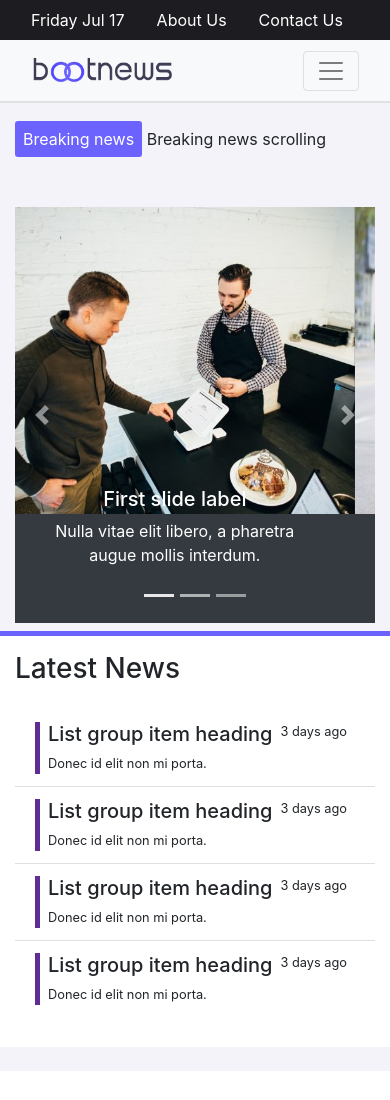
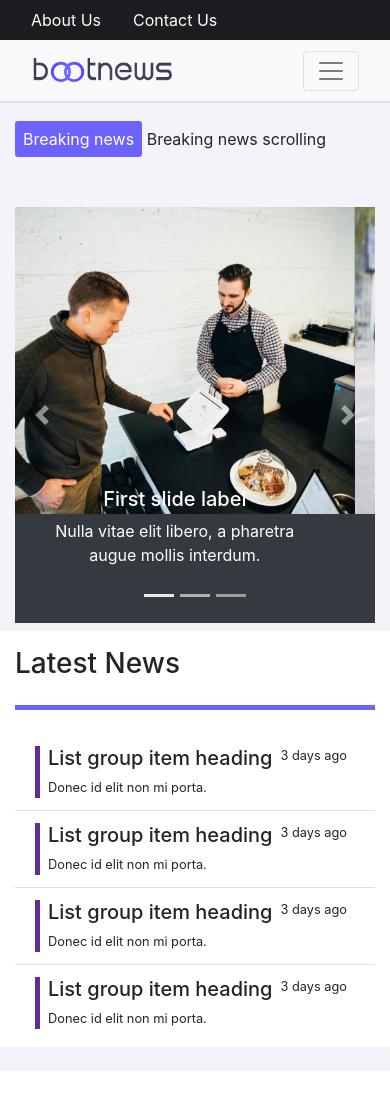
Before and after one commit to ajtech129/Bootstrap-4-Projects, a plain HTML site: page index.html in a window 390 px wide. Shown: the top 1100 px of the page. Drawn offline with nearby package versions, Linux system fonts and the light colour scheme.

Commit message:
modified index.html remove date on mobile view

```diff
--- a/index.html
+++ b/index.html
@@ -20,7 +20,7 @@
             <div class="col-md-12">
               <ul class="nav">
                 <li class="nav-item">
-                  <a class="nav-link text-white" href="#">Friday Jul 17</a>
+                  <a class="nav-link text-white d-none d-sm-inline-flex" href="#">Friday Jul 17</a>
                 </li>
                 <li class="nav-item">
                   <a class="nav-link text-white" href="#">About Us</a>
@@ -124,8 +124,9 @@
                       </div>
                 </div>
 
-                <div class="col-lg-4 py-2 bg-white bdr-tp" style="height: 26rem;">
+                <div class="col-lg-4 py-2 bg-white" style="height: 26rem;">
                     <h3 class="py-2">Latest News</h3>
+                    <hr class="bdr-tp">
                     <div class="py-2">
                     <ul class="list-group list-group-flush">
                       <li class="list-group-item">
@@ -172,7 +173,7 @@
     </section>
 <!--Daily Update-->
     <section class="my-4">
-      <div class="container bg-white py-2 ">
+      <div class="container bg-white py-2">
           <h2 class="my-4">Daily Update</h2>
           <hr class="bdr-tp">
           <div class="row">
```
